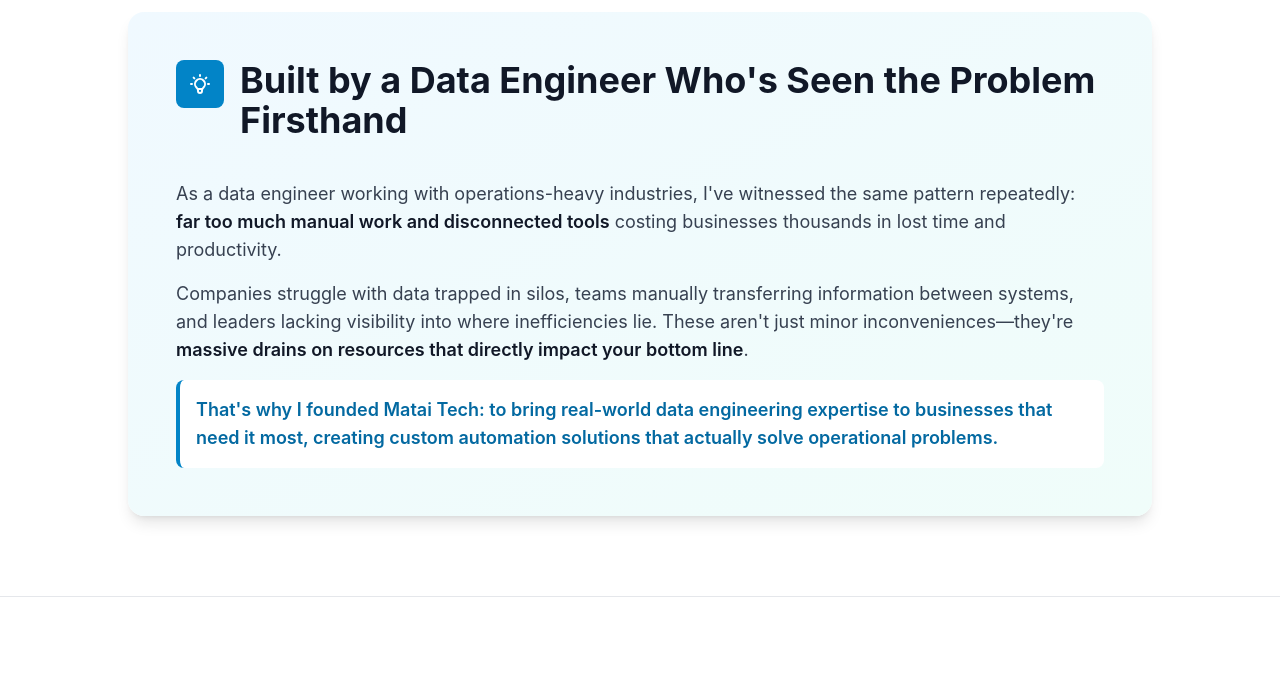
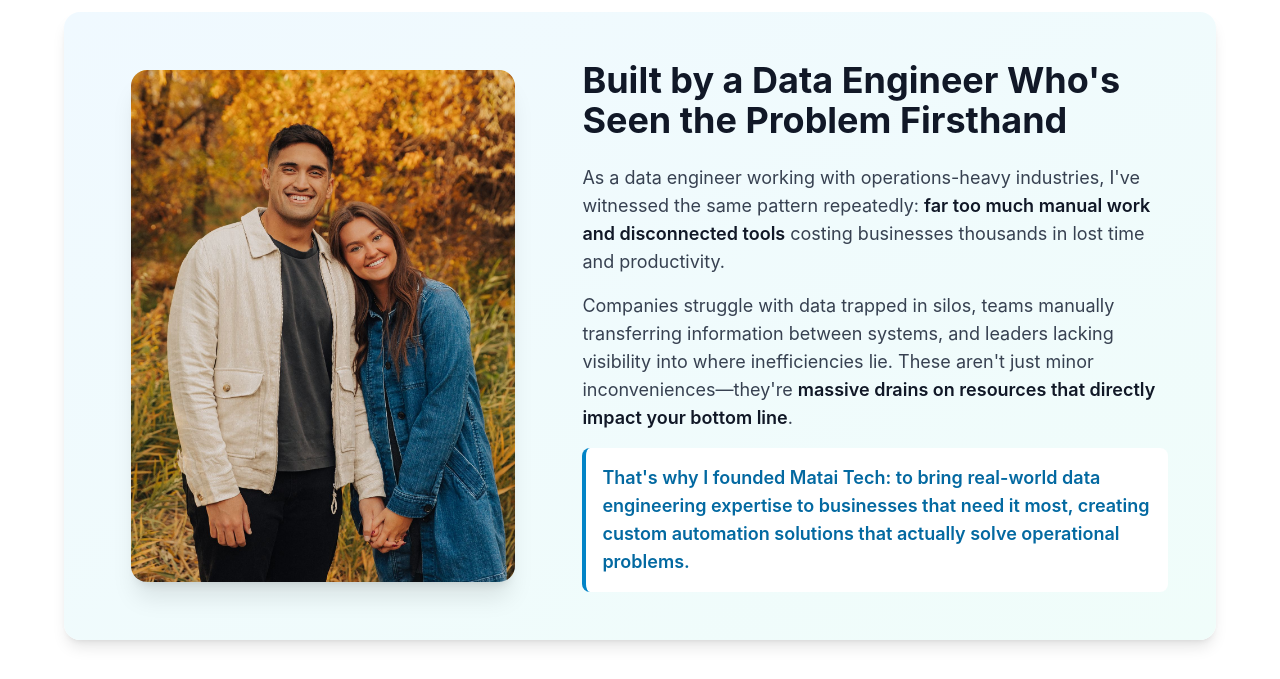
Before and after one commit to loocpooga/matai-tech-landing, a Next.js app: page / in a window 1280 px wide. Shown: the part 636-1315 px from the top of the page. Built offline with nearby package versions, Linux system fonts and the light colour scheme.

Commit message:
Add professional photo to about section with side-by-side layout

```diff
--- a/app/page.tsx
+++ b/app/page.tsx
@@ -117,20 +117,27 @@
 
       {/* About/Background Section */}
       <section className="py-20 px-4 sm:px-6 lg:px-8 bg-white border-b border-gray-200">
-        <div className="max-w-5xl mx-auto">
+        <div className="max-w-6xl mx-auto">
           <div className="bg-gradient-to-br from-primary-50 to-accent-50 rounded-2xl p-8 md:p-12 shadow-lg">
-            <div className="flex items-start gap-4 mb-6">
-              <div className="w-12 h-12 bg-primary-600 rounded-lg flex items-center justify-center flex-shrink-0">
-                <svg className="w-6 h-6 text-white" fill="none" stroke="currentColor" viewBox="0 0 24 24">
-                  <path strokeLinecap="round" strokeLinejoin="round" strokeWidth={2} d="M9.663 17h4.673M12 3v1m6.364 1.636l-.707.707M21 12h-1M4 12H3m3.343-5.657l-.707-.707m2.828 9.9a5 5 0 117.072 0l-.548.547A3.374 3.374 0 0014 18.469V19a2 2 0 11-4 0v-.531c0-.895-.356-1.754-.988-2.386l-.548-.547z" />
-                </svg>
+            <div className="flex flex-col md:flex-row gap-8 md:gap-12 items-center">
+              {/* Photo */}
+              <div className="w-full md:w-2/5 flex-shrink-0">
+                <div className="relative aspect-[3/4] w-full max-w-sm mx-auto">
+                  <Image
+                    src="/images/about-photo.jpg"
+                    alt="Luke and his wife - Founders of Matai Tech"
+                    fill
+                    className="object-cover rounded-2xl shadow-xl"
+                    priority
+                  />
                 </div>
-              <div>
-                <h2 className="text-3xl md:text-4xl font-bold text-gray-900 mb-4">
+              </div>
+
+              {/* Text Content */}
+              <div className="flex-1">
+                <h2 className="text-3xl md:text-4xl font-bold text-gray-900 mb-6">
                   Built by a Data Engineer Who's Seen the Problem Firsthand
                 </h2>
-              </div>
-            </div>
                 <div className="space-y-4 text-lg text-gray-700">
                   <p>
                     As a data engineer working with operations-heavy industries, I've witnessed the same pattern repeatedly: <span className="font-semibold text-gray-900">far too much manual work and disconnected tools</span> costing businesses thousands in lost time and productivity.
@@ -141,6 +148,8 @@
                   <p className="text-primary-700 font-semibold bg-white p-4 rounded-lg border-l-4 border-primary-600">
                     That's why I founded Matai Tech: to bring real-world data engineering expertise to businesses that need it most, creating custom automation solutions that actually solve operational problems.
                   </p>
+                </div>
+              </div>
             </div>
           </div>
         </div>
```
Also changed, not shown: public/images/about-photo.jpg (added). Lines whose indentation alone changed are shown as unchanged.
